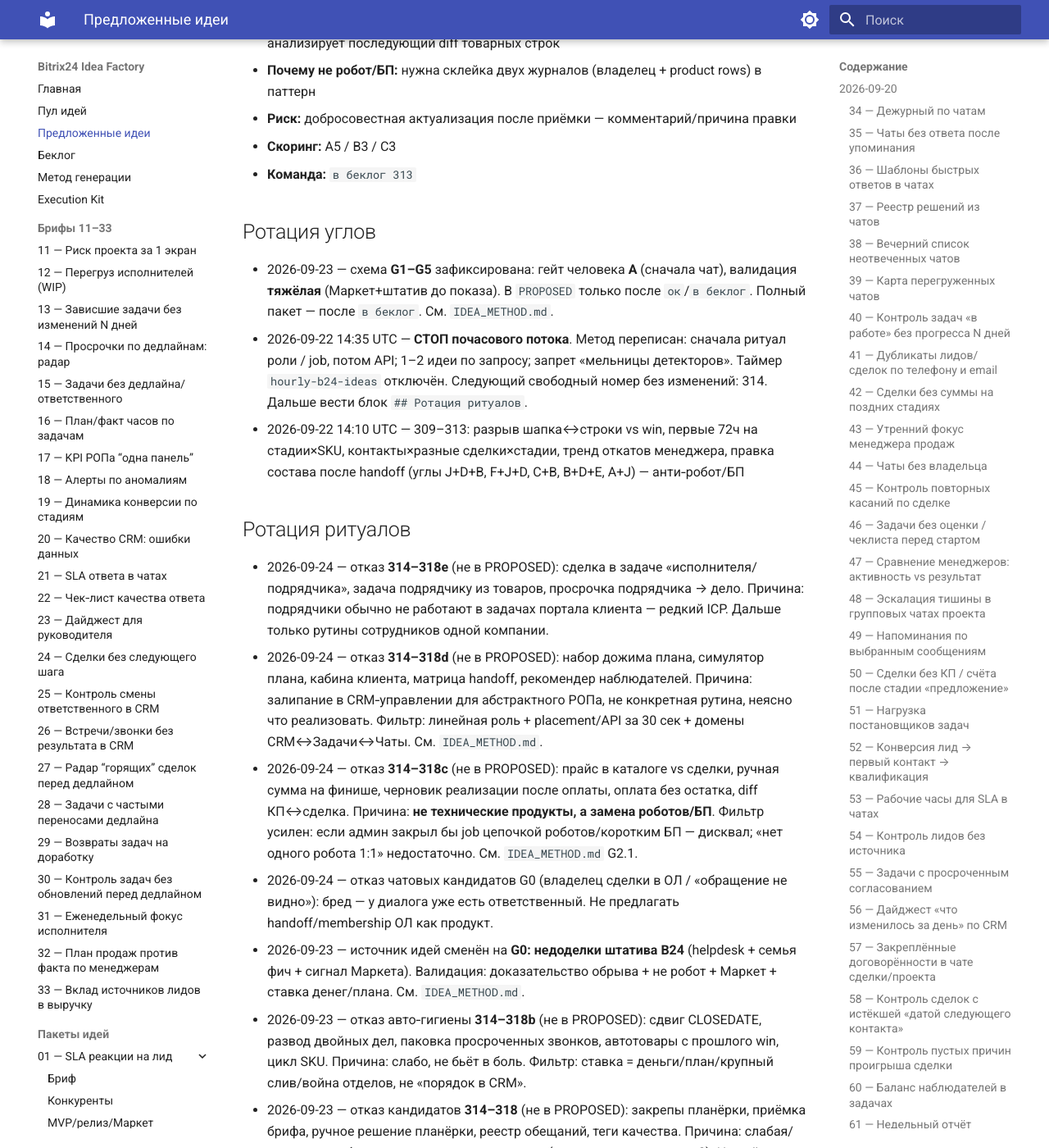
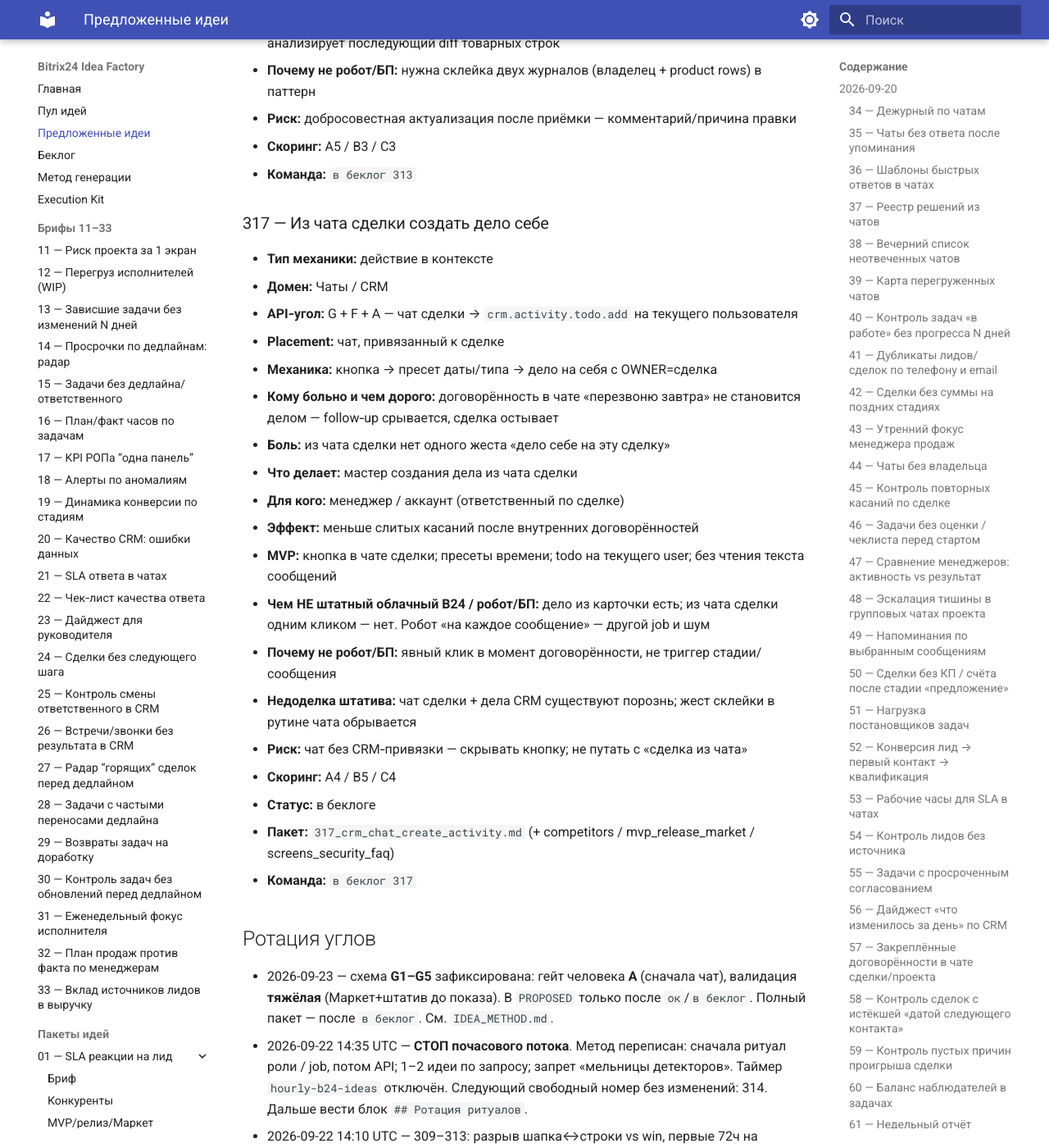
Before and after one commit to grinkevich-dima/b24-idea-factory, an MkDocs documentation site: the page built from docs/idea-briefs/PROPOSED.md, in a window 1280 px wide and 1400 px high, scrolled down 168592 px. Shown: the whole window at 82% size. Built offline with MkDocs 1.6.1 and Material for MkDocs 9.7.7, drawn with Linux system fonts in a browser that asks for light colours; some of the changed text lies outside the part shown.

Commit message:
Backlog 317: deal-chat to self activity; reject multi-owner
Full package for chat→CRM todo. Filter out multi-responsible-on-client
ideas and native observer/chat invite as product.

Co-authored-by: grinkevich-dima <grinkevich-dima@users.noreply.github.com>

```diff
--- a/docs/idea-briefs/PROPOSED.md
+++ b/docs/idea-briefs/PROPOSED.md
@@ -4192,6 +4192,27 @@
 - **Скоринг:** A5 / B3 / C3
 - **Команда:** `в беклог 313`
 
+### 317 — Из чата сделки создать дело себе
+- **Тип механики:** действие в контексте
+- **Домен:** Чаты / CRM
+- **API‑угол:** G + F + A — чат сделки → `crm.activity.todo.add` на текущего пользователя
+- **Placement:** чат, привязанный к сделке
+- **Механика:** кнопка → пресет даты/типа → дело на себя с OWNER=сделка
+- **Кому больно и чем дорого:** договорённость в чате «перезвоню завтра» не становится делом — follow‑up срывается, сделка остывает
+- **Боль:** из чата сделки нет одного жеста «дело себе на эту сделку»
+- **Что делает:** мастер создания дела из чата сделки
+- **Для кого:** менеджер / аккаунт (ответственный по сделке)
+- **Эффект:** меньше слитых касаний после внутренних договорённостей
+- **MVP:** кнопка в чате сделки; пресеты времени; todo на текущего user; без чтения текста сообщений
+- **Чем НЕ штатный облачный B24 / робот/БП:** дело из карточки есть; из чата сделки одним кликом — нет. Робот «на каждое сообщение» — другой job и шум
+- **Почему не робот/БП:** явный клик в момент договорённости, не триггер стадии/сообщения
+- **Недоделка штатива:** чат сделки + дела CRM существуют порознь; жест склейки в рутине чата обрывается
+- **Риск:** чат без CRM‑привязки — скрывать кнопку; не путать с «сделка из чата»
+- **Скоринг:** A4 / B5 / C4
+- **Статус:** в беклоге
+- **Пакет:** `317_crm_chat_create_activity.md` (+ competitors / mvp_release_market / screens_security_faq)
+- **Команда:** `в беклог 317`
+
 ## Ротация углов
 
 - 2026-09-23 — схема **G1–G5** зафиксирована: гейт человека **A** (сначала чат), валидация **тяжёлая** (Маркет+штатив до показа). В `PROPOSED` только после `ок`/`в беклог`. Полный пакет — после `в беклог`. См. `IDEA_METHOD.md`.
@@ -4200,6 +4221,9 @@
 
 ## Ротация ритуалов
 
+- 2026-09-24 — **в беклог 317**: из чата сделки — дело себе (`317_crm_chat_create_activity*`).
+- 2026-09-24 — отказ **314–316f** (не в PROPOSED): слот контакта занят коллегой, чужие касания контакта, другие сделки компании у коллег. Причина: бред — обычно **один ответственный на клиента**. Фильтр G2.1e.
+- 2026-09-24 — отказ **318f** (не в PROPOSED): позвать коллегу в наблюдатели+чат одним кликом. Причина: штатный функционал B24 — достаточно упомянуть, не продукт.
 - 2026-09-24 — отказ **314–318e** (не в PROPOSED): сделка в задаче «исполнителя/подрядчика», задача подрядчику из товаров, просрочка подрядчика → дело. Причина: подрядчики обычно не работают в задачах портала клиента — редкий ICP. Дальше только рутины сотрудников одной компании.
 - 2026-09-24 — отказ **314–318d** (не в PROPOSED): набор дожима плана, симулятор плана, кабина клиента, матрица handoff, рекомендер наблюдателей. Причина: залипание в CRM‑управлении для абстрактного РОПа, не конкретная рутина, неясно что реализовать. Фильтр: линейная роль + placement/API за 30 сек + домены CRM↔Задачи↔Чаты. См. `IDEA_METHOD.md`.
 - 2026-09-24 — отказ **314–318c** (не в PROPOSED): прайс в каталоге vs сделки, ручная сумма на финише, черновик реализации после оплаты, оплата без остатка, diff КП↔сделка. Причина: **не технические продукты, а замена роботов/БП**. Фильтр усилен: если админ закрыл бы job цепочкой роботов/коротким БП — дисквал; «нет одного робота 1:1» недостаточно. См. `IDEA_METHOD.md` G2.1.
```
Also changed, not shown: .cursor/skills/b24-idea-factory/SKILL.md (+3 -1 lines), docs/idea-briefs/317_crm_chat_create_activity.md (added, +41 -0 lines), docs/idea-briefs/317_crm_chat_create_activity__competitors.md (added, +38 -0 lines), docs/idea-briefs/317_crm_chat_create_activity__mvp_release_market.md (added, +42 -0 lines), docs/idea-briefs/317_crm_chat_create_activity__screens_security_faq.md (added, +25 -0 lines), docs/idea-briefs/BACKLOG.md (+13 -0 lines), docs/idea-briefs/IDEA_METHOD.md (+2 -1 lines), docs/idea-briefs/INDEX.md (+6 -0 lines).
